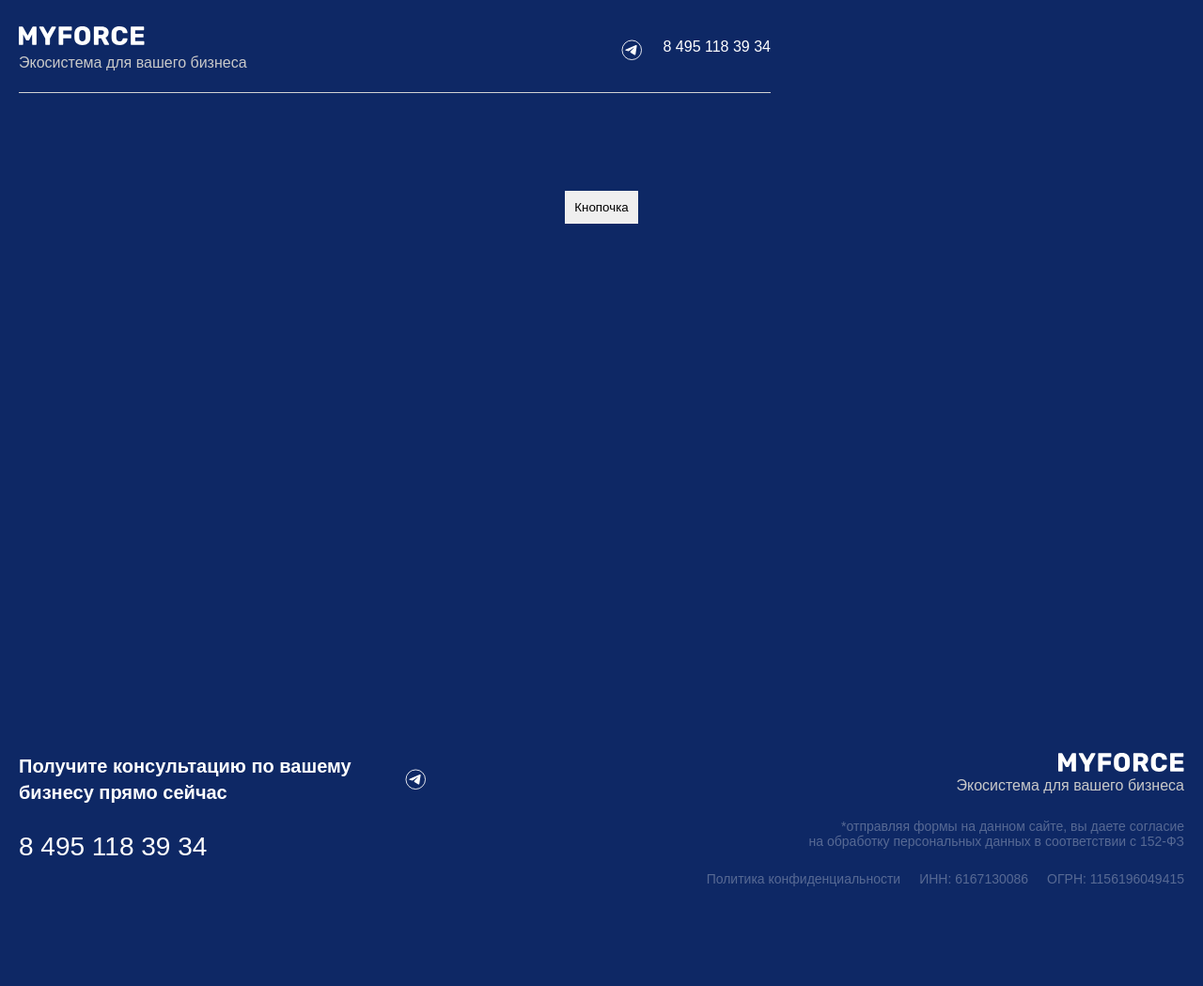
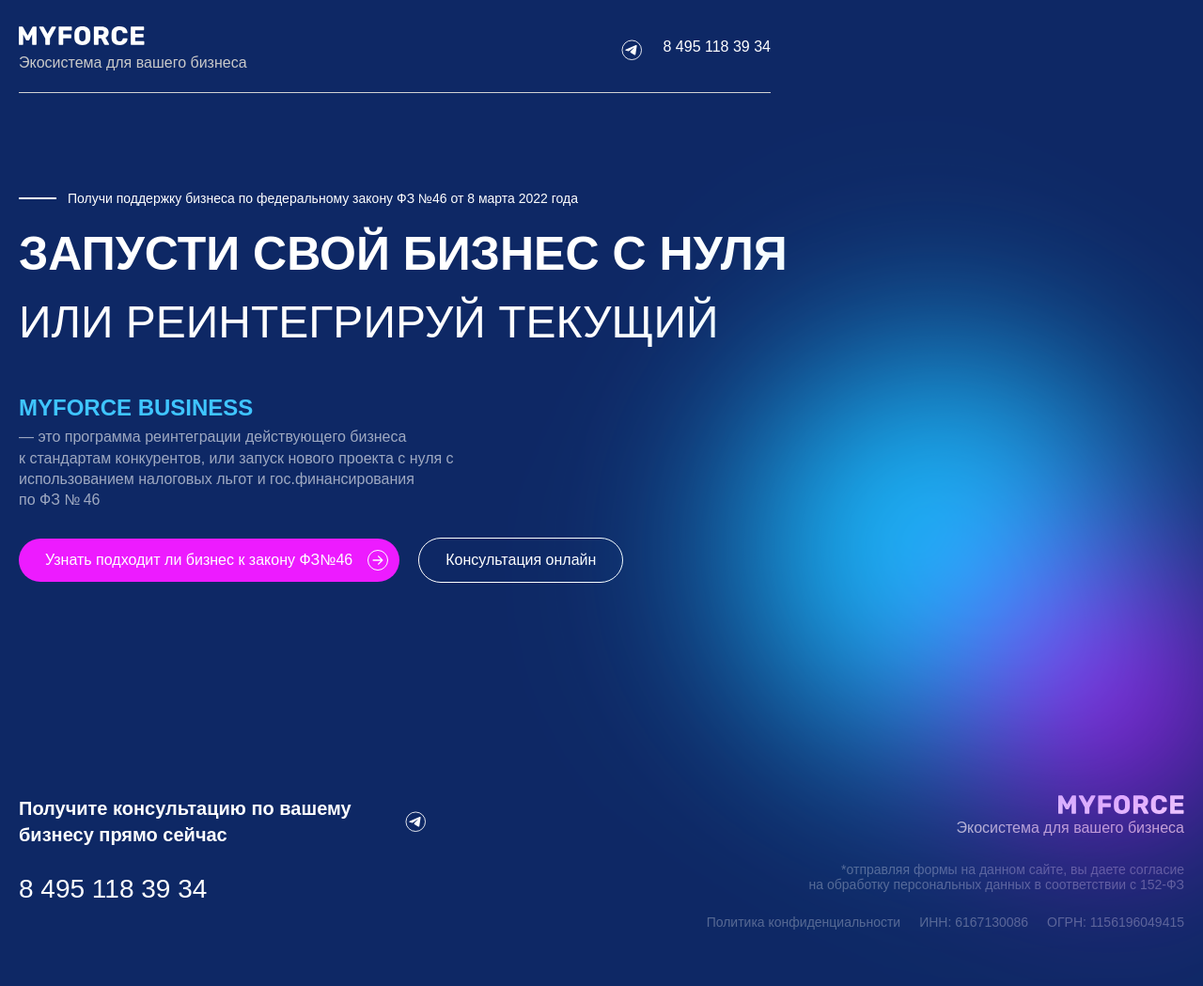
Before and after one commit to PolinaKhristenko/MYFORCE-optimization, a PHP site: page / in a window 1280 px wide. Shown: the whole page at 94% size. Before the commit the page ends 943 px from the top, so only its background shows below. Run offline with PHP 8.4, Linux system fonts and the light colour scheme.

Commit message:
первая секция лендинга

```diff
--- a/includes/footer.php
+++ b/includes/footer.php
@@ -29,8 +29,11 @@
         </div>
     </div>
 </footer>
-<script src="./js/main.js"></script>
-<script src="./js/quiz.js"></script>
+
+    <script src="./js/jquery-3.5.1.min.js"></script>
+    <script src="./js/jquery.maskedinput.js"></script>
+    <script src="./js/main.js"></script>
+    <script src="./js/quiz.js"></script>
 </body>
 </html>
 
--- a/index.php
+++ b/index.php
@@ -1,8 +1,31 @@
 <?php include'./includes/header.php'?> <!-- Хэдер -->
     <div class="wrapper">
         <main class="main">
-
-            <button class="popup-btn test">Кнопочка</button>
+            <section class="zero">
+                <img class="zero__gradient" src="./src/gradient.svg" alt="Градиент" />
+                <div class="container">
+                    <div class="zero__body">
+                        <div class="zero__support">
+                            <div class="zero__dash"></div>
+                            <p class="zero__support-txt">Получи поддержку бизнеса по федеральному закону ФЗ №46 от 8 марта 2022 года</p>
+                        </div>
+                        <h1 class="zero__title">Запусти СВОЙ бизнес с нуля</h1>
+                        <p class="zero__sub">или реинтегрируй текущий</p>
+                        <h4 class="zero__business">MYFORCE BUSINESS</h4>
+                        <p class="zero__def">— это программа реинтеграции действующего бизнеса к стандартам конкурентов,
+                            или запуск нового проекта с нуля с использованием налоговых льгот и гос.финансирования по ФЗ № 46</p>
+                        <div class="zero__buttons">
+                            <a href="" class="btn__pink">Узнать подходит ли бизнес к закону ФЗ№46
+                                <svg width="22" height="22" viewBox="0 0 22 22" fill="none" xmlns="http://www.w3.org/2000/svg">
+                                <circle cx="11" cy="11" r="10.5" stroke="white"/>
+                                <path fill-rule="evenodd" clip-rule="evenodd" d="M6.1875 10.3125C6.00516 10.3125 5.8303 10.3849 5.70136 10.5139C5.57243 10.6428 5.5 10.8177 5.5 11C5.5 11.1824 5.57243 11.3572 5.70136 11.4862C5.8303 11.6151 6.00516 11.6875 6.1875 11.6875H14.1529L11.2007 14.6383C11.1368 14.7022 11.0861 14.7781 11.0515 14.8616C11.0169 14.9451 10.9991 15.0346 10.9991 15.125C10.9991 15.2154 11.0169 15.3049 11.0515 15.3884C11.0861 15.472 11.1368 15.5478 11.2007 15.6118C11.2647 15.6757 11.3406 15.7264 11.4241 15.761C11.5076 15.7956 11.5971 15.8134 11.6875 15.8134C11.7779 15.8134 11.8674 15.7956 11.9509 15.761C12.0344 15.7264 12.1103 15.6757 12.1742 15.6118L16.2992 11.4868C16.3633 11.4229 16.4141 11.347 16.4487 11.2635C16.4834 11.18 16.5012 11.0904 16.5012 11C16.5012 10.9096 16.4834 10.82 16.4487 10.7365C16.4141 10.653 16.3633 10.5771 16.2992 10.5133L12.1742 6.38826C12.1103 6.32434 12.0344 6.27364 11.9509 6.23904C11.8674 6.20445 11.7779 6.18665 11.6875 6.18665C11.5971 6.18665 11.5076 6.20445 11.4241 6.23904C11.3406 6.27364 11.2647 6.32434 11.2007 6.38826C11.1368 6.45219 11.0861 6.52807 11.0515 6.61159C11.0169 6.6951 10.9991 6.78462 10.9991 6.87501C10.9991 6.96541 11.0169 7.05492 11.0515 7.13844C11.0861 7.22196 11.1368 7.29784 11.2007 7.36176L14.1529 10.3125H6.1875Z" fill="white"/>
+                                </svg>
+                            </a> <!-- Ведёт вроде на квиз -->
+                            <a class="btn__empty popup-btn">Консультация онлайн</a> <!-- Ведёт на модалку -->
+                        </div>
+                    </div>
+                </div>
+            </section>
 
 <!--        TODO: переход на СПАСИБО-->
             <div class="popup" id="popup">
--- a/styles/main.css
+++ b/styles/main.css
@@ -1,8 +1,162 @@
-/* стили и адаптив для главного лендинга */
-.test {
-    margin: auto;
-    padding: 1rem;
+/* Colors */
+
+:root {
+    --main-purple: #B61BFF;
+    --light-blue: #1BBBFF;
+    --medium-blue: #0041BE;
+    --dark-blue: #0E2865;
+    --main-white: #FFFFFF;
+    --main-gray: rgba(255, 255, 255, 0.6);
 }
+
+/* Reuse */
+
+a:focus {
+    border: 2px solid #FFFFFF;
+}
+
+.btn__pink {
+    font-weight: 400;
+    font-size: 1.6rem;
+    line-height: 140%;
+    color: #FFFFFF;
+    background: #ED1BFF;
+    border-radius: 40px;
+    padding: 12px 12px 12px 28px;
+    gap: 16px;
+}
+
+.btn__pink circle {
+    fill: none;
+    transition: fill 0.3s;
+}
+
+.btn__pink path {
+    fill: var(--main-white);
+    transition: fill 0.3s;
+}
+
+.btn__pink:hover,
+.btn__pink:active {
+    box-shadow: -4px 4px 29px rgba(76, 212, 255, 0.2);
+}
+
+.btn__pink:hover circle,
+.btn__pink:active circle {
+    fill: var(--main-white);
+}
+
+.btn__pink:hover path,
+.btn__pink:active path {
+    fill: #ED1BFF;
+}
+
+
+
+.btn__empty {
+    font-weight: 400;
+    font-size: 1.6rem;
+    line-height: 140%;
+    color: #FFFFFF;
+    border: 1px solid var(--main-white);
+    border-radius: 40px;
+    padding: 12px 28px;
+    background: transparent;
+}
+
+.btn__empty:hover,
+.btn__empty:active {
+    background: var(--main-white);
+    color: #EE1DFB;
+}
+
+
+/* Zero */
+
+.zero {
+    padding-top: 8rem;
+    position: relative;
+    background: var(--dark-blue);
+    padding-bottom: 186px;
+}
+
+.zero__gradient {
+    position: absolute;
+    right: 0;
+    filter: blur(20px);
+    right: -15%;
+    bottom: -30%;
+    transform: rotate(30deg);
+    z-index: 2;
+}
+
+.zero__body {
+    max-width: 840px;
+    display: flex;
+    flex-direction: column;
+}
+
+.zero__support {
+    display: flex;
+    align-items: center;
+    color: var(--main-white);
+    font-size: 1.4rem;
+}
+
+.zero__dash {
+    border: 1px solid #FFFFFF;
+    width: 40px;
+    margin-right: 12px;
+}
+
+.zero__support-txt {
+}
+
+.zero__title {
+    font-weight: 600;
+    font-size: 5rem;
+    line-height: 140%;
+    text-transform: uppercase;
+    color: var(--main-white);
+    margin: 16px 0 4px 0;
+}
+
+.zero__sub {
+    font-weight: 400;
+    font-size: 4.8rem;
+    line-height: 140%;
+    text-transform: uppercase;
+    color: var(--main-white);
+}
+
+.zero__business {
+    font-weight: 700;
+    font-size: 24px;
+    line-height: 140%;
+    color: #3FC5FF;
+    margin: 40px 0 4px 0;
+}
+
+.zero__def {
+    font-weight: 400;
+    font-size: 1.6rem;
+    line-height: 140%;
+    color: var(--main-gray);
+    max-width: 505px;
+}
+
+.zero__buttons {
+    display: flex;
+    align-items: center;
+    gap: 20px;
+    margin-top: 28px;
+}
+
+
+
+
+
+
 
 
 /* POPUP */
--- a/styles/reset.css
+++ b/styles/reset.css
@@ -1,4 +1,4 @@
-/* ресет, стили для хэдера и футера и адпатив */
+
 
 html, body {
     height: 100%;
@@ -8,7 +8,6 @@ html, body {
     scroll-behavior: smooth;
 }
 
-/* для rem'ов */
 html {
     font-size: 10px;
 }
@@ -17,7 +16,6 @@ body {
     font-size: 16px;
 }
 
-/* переменные главных цветов */
 
 :root {
     --main-purple: #B61BFF;
@@ -28,7 +26,6 @@ body {
     --main-gray: rgba(255, 255, 255, 0.6);
 }
 
-/* здесь добавила трансишн, чтобы у всех ссылок и кнопок он одинаковый 0,3 секи был. можно его теперь не выставлять индивидуально */
 
 a, button {
     text-decoration: none;
@@ -152,14 +149,12 @@ header {
 .header__line {
     width: 800px;
     height: 1px;
-    margin-bottom: 8rem;
     background: #D2D2D2;
 }
 
 /* Main (прибила футер к низу) */
 
 .main {
-    background: var(--dark-blue); /* для теста */
     flex: 1 1 auto;
 }
 
```
Also changed, not shown: src/arrow-right.svg (added).
